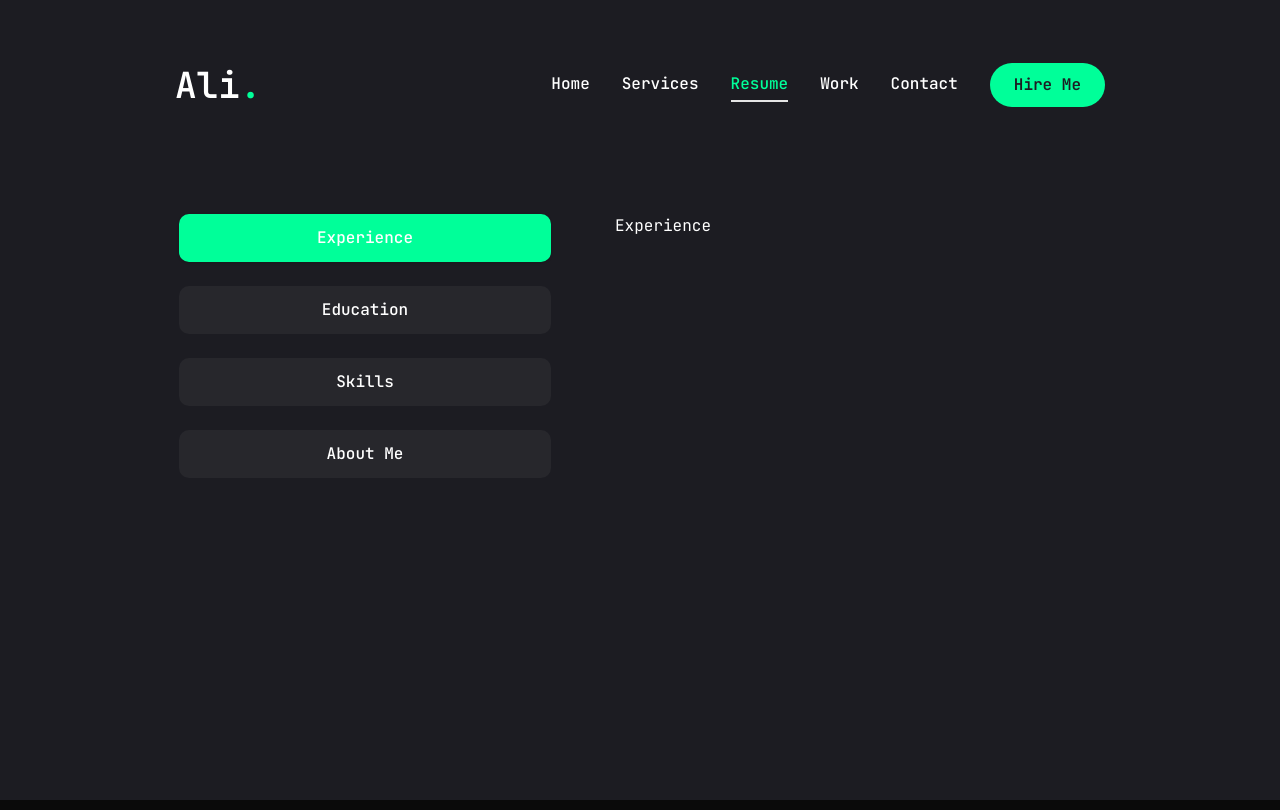
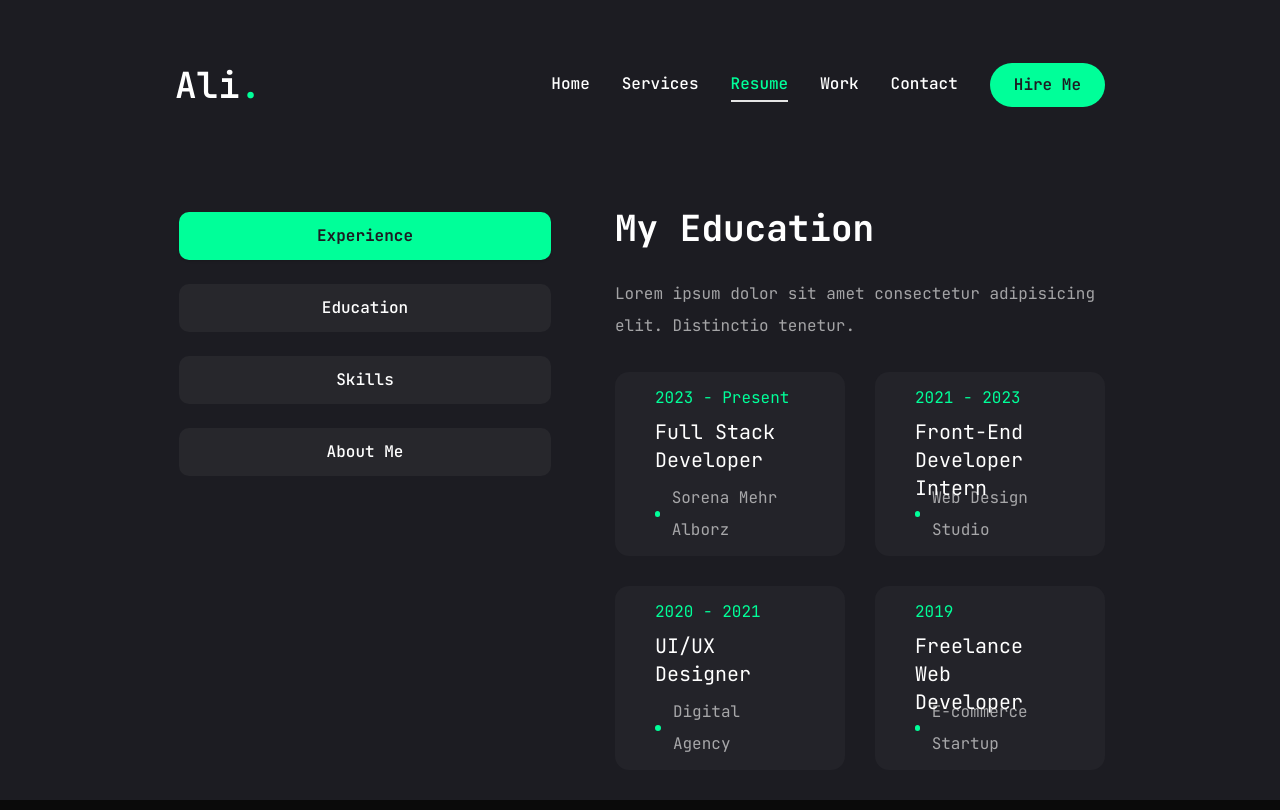
Before and after one commit to ali-khanix/portfolio, a Next.js app: page /resume in a window 1280 px wide. Built offline with nearby package versions, Linux system fonts and the light colour scheme.

Commit message:
resume skills

```diff
--- a/app/resume/page.jsx
+++ b/app/resume/page.jsx
@@ -21,45 +21,12 @@ import {
 } from "react-icons/fa6";
 
 import { SiTailwindcss, SiNextdotjs, SiShadcnui } from "react-icons/si";
-
-// About data
-const about = {
-  title: "About Me",
-  description:
-    "Lorem ipsum dolor sit amet consectetur adipisicing elit. Distinctio tenetur.",
-  info: [
-    {
-      fieldName: "Name",
-      fieldValue: "Ali Khanix",
-    },
-    {
-      fieldName: "Phone",
-      fieldValue: "(+98) 910 888 76 32",
-    },
-    {
-      fieldName: "Experience",
-      fieldValue: "5+ Years",
-    },
-
-    {
-      fieldName: "Nationality",
-      fieldValue: "Iran",
-    },
-    {
-      fieldName: "Email",
-      fieldValue: "khaniali568@gmail.com",
-    },
-    {
-      fieldName: "Languages",
-      fieldValue: "English, Persian(Farsi)",
-    },
-  ],
-};
+import { ScrollArea } from "@/components/ui/scroll-area";
 
 // Experience Data
 const education = {
-  icon: "/assets/resume/cap.svg",
-  ititle: "My experience",
+  icon: "./assets/resume/cap.svg",
+  title: "My experience",
   description:
     "Lorem ipsum dolor sit amet consectetur adipisicing elit. Distinctio tenetur.",
 
@@ -89,13 +56,28 @@ const education = {
       degree: "Front-end Track",
       duration: 2020,
     },
+    {
+      instituation: "Build Responsive Real-World Websites with HTML and CSS",
+      degree: "Front-end Track",
+      duration: 2020,
+    },
+    {
+      instituation: "Build Responsive Real-World Websites with HTML and CSS",
+      degree: "Front-end Track",
+      duration: 2020,
+    },
+    {
+      instituation: "Build Responsive Real-World Websites with HTML and CSS",
+      degree: "Front-end Track",
+      duration: 2020,
+    },
   ],
 };
 
 // Education
 const experience = {
   icon: "/assets/resume/badge.svg",
-  ititle: "My experience",
+  title: "My education",
   description:
     "Lorem ipsum dolor sit amet consectetur adipisicing elit. Distinctio tenetur.",
 
@@ -169,6 +151,48 @@ const skills = {
       icon: <FaFigma />,
       name: "figma",
     },
+    {
+      icon: "M",
+      name: "motion",
+    },
+    {
+      icon: "G",
+      name: "gsap",
+    },
+  ],
+};
+
+// About data
+const about = {
+  title: "About Me",
+  description:
+    "Lorem ipsum dolor sit amet consectetur adipisicing elit. Distinctio tenetur.",
+  info: [
+    {
+      fieldName: "Name",
+      fieldValue: "Ali Khanix",
+    },
+    {
+      fieldName: "Phone",
+      fieldValue: "(+98) 910 888 76 32",
+    },
+    {
+      fieldName: "Experience",
+      fieldValue: "5+ Years",
+    },
+
+    {
+      fieldName: "Nationality",
+      fieldValue: "Iran",
+    },
+    {
+      fieldName: "Email",
+      fieldValue: "khaniali568@gmail.com",
+    },
+    {
+      fieldName: "Languages",
+      fieldValue: "English, Persian(Farsi)",
+    },
   ],
 };
 
@@ -197,15 +221,126 @@ const Resume = () => {
             }
           >
             <TabsTrigger value="experience">Experience</TabsTrigger>
+
             <TabsTrigger value="education">Education</TabsTrigger>
+
             <TabsTrigger value="skills">Skills</TabsTrigger>
+
             <TabsTrigger value="about">About Me</TabsTrigger>
           </TabsList>
 
           {/* Content */}
           <div className="min-h-[70vh] w-full">
+            {/* Experience */}
             <TabsContent value="experience" className={"w-full"}>
-              Experience
+              <div className="flex flex-col gap-[30px] text-center xl:text-left">
+                <h3 className="text-4xl font-bold capitalize">
+                  {experience.title}
+                </h3>
+                <p className="max-w-[600px] text-white/60">
+                  {experience.description}
+                </p>
+
+                <ScrollArea className="h-[400px]">
+                  <ul className="grid grid-cols-1 lg:grid-cols-2 gap-[30px]">
+                    {experience.items.map((item, index) => {
+                      return (
+                        <li
+                          key={index}
+                          className="bg-[#232329] h-[184px] py-6 px-10 rounded-xl flex flex-col justify-center items-center lg:items-start gap-1"
+                        >
+                          <span className="text-accentDefault">
+                            {item.duration}
+                          </span>
+                          <h3 className="text-xl max-w-[260px] min-h-[60px] text-center lg:text-left">
+                            {item.position}
+                          </h3>
+                          <div className="flex items-center gap-3">
+                            {/* Dot */}
+                            <span className="w-[6px] h-[6px] rounded-full bg-accentDefault"></span>
+                            <p className="text-white/60">{item.company}</p>
+                          </div>
+                        </li>
+                      );
+                    })}
+                  </ul>
+                </ScrollArea>
+              </div>
+            </TabsContent>
+
+            {/* Education */}
+            <TabsContent value="education" className={"w-full"}>
+              <div className="flex flex-col gap-[30px] text-center xl:text-left">
+                <h3 className="text-4xl font-bold capitalize">
+                  {education.title}
+                </h3>
+                <p className="max-w-[600px] text-white/60">
+                  {education.description}
+                </p>
+
+                <ScrollArea className="h-[400px]">
+                  <ul className="grid grid-cols-1 lg:grid-cols-2 gap-[30px]">
+                    {education.items.map((item, index) => {
+                      return (
+                        <li
+                          key={index}
+                          className="bg-[#232329] h-[240px] py-6 px-10 rounded-xl flex flex-col justify-center items-center lg:items-start gap-1"
+                        >
+                          <span className="text-accentDefault">
+                            {item.duration}
+                          </span>
+                          <h3 className="text-xl max-w-[260px] min-h-[60px] text-center lg:text-left">
+                            {item.degree}
+                          </h3>
+                          <div className="flex items-center gap-3">
+                            {/* Dot */}
+                            <span className="w-[6px] h-[6px] rounded-full bg-accentDefault"></span>
+                            <p className="text-white/60">{item.instituation}</p>
+                          </div>
+                        </li>
+                      );
+                    })}
+                  </ul>
+                </ScrollArea>
+              </div>
+            </TabsContent>
+
+            {/* Skills */}
+            <TabsContent value="skills" className={"w-full h-full"}>
+              <div className="flex flex-col gap-[30px]">
+                <div className="flex flex-col gap-[30px] text-center xl:text-left">
+                  <h3 className="text-4xl font-bold">{skills.title}</h3>
+                  <p className="max-w-[600px] text-white/60 mx-auto xl:mx-0">
+                    {skills.description}
+                  </p>
+                </div>
+                <ul className="grid grid-cols-2 sm:grid-cols-3 md:grid-cols-4 gap-4 xl:gap-[30px]">
+                  {skills.skillList.map((skill, index) => {
+                    return (
+                      <li className="" key={index}>
+                        <TooltipProvider delayDuration={100}>
+                          <Tooltip>
+                            <TooltipTrigger className="w-full h-[150px] bg-[#232329] rounded-xl flex justify-center items-center">
+                              <div className="cursor-pointer text-6xl hover:text-accentDefault transition-all duration-300">
+                                {skill.icon}
+                              </div>
+                            </TooltipTrigger>
+
+                            <TooltipContent>
+                              <p className="capitalize">{skill.name}</p>
+                            </TooltipContent>
+                          </Tooltip>
+                        </TooltipProvider>
+                      </li>
+                    );
+                  })}
+                </ul>
+              </div>
+            </TabsContent>
+
+            {/* About */}
+            <TabsContent value="about" className={"w-full"}>
+              About
             </TabsContent>
           </div>
         </Tabs>
--- a/app/services/page.jsx
+++ b/app/services/page.jsx
@@ -45,7 +45,7 @@ const Services = () => {
           animate={{
             opacity: 1,
             transition: {
-              delay: 2.4,
+              delay: 1.5,
               duration: 0.4,
               ease: "easeIn",
             },
--- a/components/Stats.jsx
+++ b/components/Stats.jsx
@@ -1,6 +1,7 @@
 "use client";
 
 import CountUp from "react-countup";
+import { motion } from "framer-motion";
 
 const stats = [
   {
@@ -23,7 +24,16 @@ const stats = [
 const Stats = () => {
   return (
     <section className="pt-4 pb-12 xl:pt-0 xl:pb-0">
-      <div className="container mx-auto">
+      <motion.div
+        initial={{ opacity: 0 }}
+        animate={{
+          opacity: 1,
+          transition: {
+            delay: 2.4,
+          },
+        }}
+        className="container mx-auto"
+      >
         <div className="flex flex-wrap gap-6 max-w-[80vw] mx-auto xl:max-w-none">
           {stats.map((item, index) => {
             return (
@@ -49,7 +59,7 @@ const Stats = () => {
             );
           })}
         </div>
-      </div>
+      </motion.div>
     </section>
   );
 };
--- a/components/ui/scroll-area.jsx
+++ b/components/ui/scroll-area.jsx
@@ -1,20 +1,21 @@
-"use client"
+"use client";
 
-import * as React from "react"
-import * as ScrollAreaPrimitive from "@radix-ui/react-scroll-area"
+import * as React from "react";
+import * as ScrollAreaPrimitive from "@radix-ui/react-scroll-area";
 
-import { cn } from "@/lib/utils"
+import { cn } from "@/lib/utils";
 
-function ScrollArea({
-  className,
-  children,
-  ...props
-}) {
+function ScrollArea({ className, children, ...props }) {
   return (
-    <ScrollAreaPrimitive.Root data-slot="scroll-area" className={cn("relative", className)} {...props}>
+    <ScrollAreaPrimitive.Root
+      data-slot="scroll-area"
+      className={cn("relative", className)}
+      {...props}
+    >
       <ScrollAreaPrimitive.Viewport
         data-slot="scroll-area-viewport"
-        className="focus-visible:ring-ring/50 size-full rounded-[inherit] transition-[color,box-shadow] outline-none focus-visible:ring-[3px] focus-visible:outline-1">
+        className="focus-visible:ring-ring/50 size-full rounded-[inherit] transition-[color,box-shadow] outline-none focus-visible:ring-[3px] focus-visible:outline-1"
+      >
         {children}
       </ScrollAreaPrimitive.Viewport>
       <ScrollBar />
@@ -23,11 +24,7 @@ function ScrollArea({
   );
 }
 
-function ScrollBar({
-  className,
-  orientation = "vertical",
-  ...props
-}) {
+function ScrollBar({ className, orientation = "vertical", ...props }) {
   return (
     <ScrollAreaPrimitive.ScrollAreaScrollbar
       data-slot="scroll-area-scrollbar"
@@ -40,12 +37,14 @@ function ScrollBar({
           "h-2.5 flex-col border-t border-t-transparent",
         className
       )}
-      {...props}>
+      {...props}
+    >
       <ScrollAreaPrimitive.ScrollAreaThumb
         data-slot="scroll-area-thumb"
-        className="bg-border relative flex-1 rounded-full" />
+        className="bg-accentDefault relative flex-1 rounded-full"
+      />
     </ScrollAreaPrimitive.ScrollAreaScrollbar>
   );
 }
 
-export { ScrollArea, ScrollBar }
+export { ScrollArea, ScrollBar };
--- a/components/ui/tabs.jsx
+++ b/components/ui/tabs.jsx
@@ -33,7 +33,7 @@ function TabsTrigger({ className, ...props }) {
     <TabsPrimitive.Trigger
       data-slot="tabs-trigger"
       className={cn(
-        "inline-flex items-center w-full bg-[#27272c] justify-center whitespace-nowrap text-white rounded-lg p-3 text-base font-medium ring-offset-white transition-all disabled:pointer-events-none disabled:opacity-50 data-[state=active]:bg-accentDefault data-[state=actve]:text-primary data-[state=active]:shadow-sm data-[sate=active]:font-bold",
+        "inline-flex items-center w-full bg-[#27272c] justify-center whitespace-nowrap text-white rounded-lg p-3 text-base font-medium ring-offset-white transition-all disabled:pointer-events-none disabled:opacity-50 data-[state=active]:text-primary data-[state=active]:bg-accentDefault data-[state=active]:font-bold data-[state=active]:shadow-sm cursor-pointer",
         className
       )}
       {...props}
```
